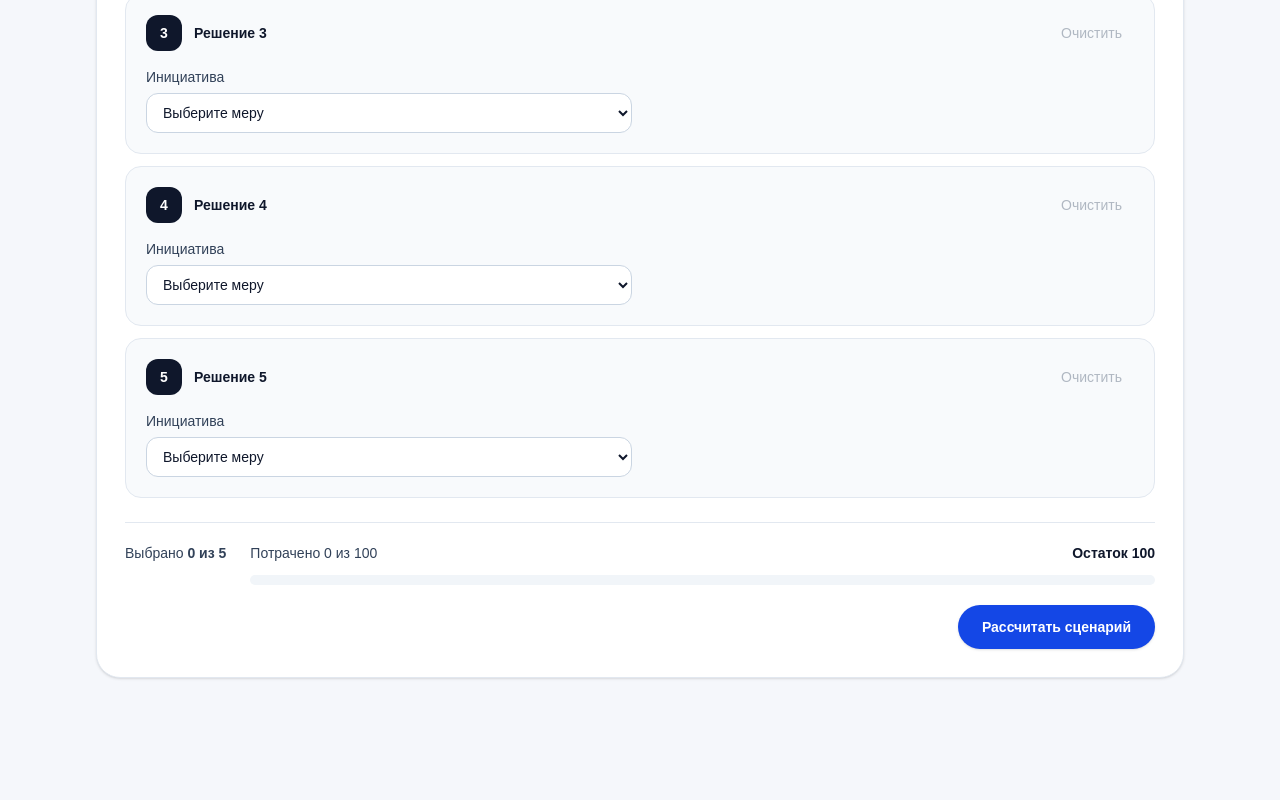
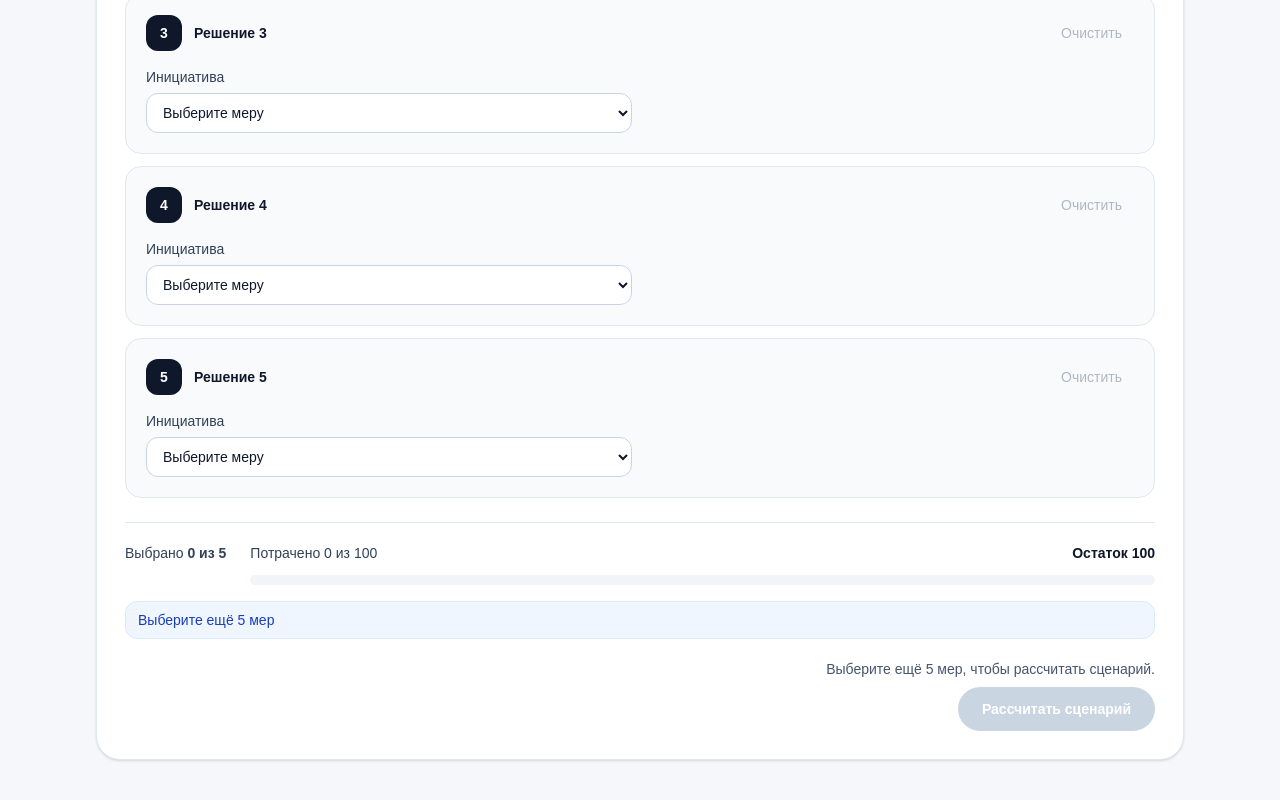
Before and after one commit to BAITC-Hacks/hack-ee17ec59-sts, a Next.js app: page / in a window 1280 px wide. Shown: the part 727-1527 px from the top of the page. Before the commit the page ends 1453 px from the top, so only its background shows below. Built offline with nearby package versions, Linux system fonts and the light colour scheme.

Commit message:
feat(scenario): отображение ошибок валидации и состояние кнопки расчёта

```diff
--- a/src/components/scenario/DecisionSlot.tsx
+++ b/src/components/scenario/DecisionSlot.tsx
@@ -1,7 +1,8 @@
 import { DISTRICTS, MEASURE_BY_ID, MEASURES } from "@/lib/simulation";
-import type { Category, DistrictId } from "@/lib/simulation";
+import type { Category, DistrictId, ValidationError } from "@/lib/simulation";
 import { CATEGORY_LABELS } from "@/lib/simulation/labels";
 import { MeasureDetails } from "./MeasureDetails";
+import { slotValidationMessage } from "./ValidationSummary";
 
 export type ScenarioSlot = {
   measureId?: string;
@@ -11,6 +12,7 @@ export type ScenarioSlot = {
 type DecisionSlotProps = {
   number: number;
   slot: ScenarioSlot;
+  errors: readonly ValidationError[];
   selectedElsewhere: ReadonlySet<string>;
   onChange: (slot: ScenarioSlot) => void;
   onClear: () => void;
@@ -18,11 +20,11 @@ type DecisionSlotProps = {
 
 const categories = Object.keys(CATEGORY_LABELS) as Category[];
 
-export function DecisionSlot({ number, slot, selectedElsewhere, onChange, onClear }: DecisionSlotProps) {
+export function DecisionSlot({ number, slot, errors, selectedElsewhere, onChange, onClear }: DecisionSlotProps) {
   const measure = slot.measureId ? MEASURE_BY_ID.get(slot.measureId) : undefined;
 
   return (
-    <article className="rounded-2xl border border-slate-200 bg-slate-50 p-4 sm:p-5">
+    <article className={`rounded-2xl border p-4 sm:p-5 ${errors.length > 0 ? "border-rose-300 bg-rose-50" : "border-slate-200 bg-slate-50"}`}>
       <div className="flex items-center justify-between gap-3">
         <div className="flex items-center gap-3">
           <span className="flex h-9 w-9 shrink-0 items-center justify-center rounded-xl bg-slate-900 text-sm font-semibold text-white">
@@ -91,6 +93,13 @@ export function DecisionSlot({ number, slot, selectedElsewhere, onChange, onClea
       </div>
 
       {measure && <MeasureDetails measure={measure} />}
+      {errors.length > 0 && (
+        <ul className="mt-3 space-y-1 text-sm font-medium text-rose-700">
+          {errors.map((error, index) => (
+            <li key={`${error.code}-${index}`}>{slotValidationMessage(error)}</li>
+          ))}
+        </ul>
+      )}
     </article>
   );
 }
--- a/src/components/scenario/ScenarioBuilder.tsx
+++ b/src/components/scenario/ScenarioBuilder.tsx
@@ -11,6 +11,7 @@ import type { ScenarioInput, SimulationResult, ValidationError } from "@/lib/sim
 import { BudgetMeter } from "./BudgetMeter";
 import { DecisionSlot } from "./DecisionSlot";
 import type { ScenarioSlot } from "./DecisionSlot";
+import { remainingMeasuresHint, ValidationSummary } from "./ValidationSummary";
 
 type ScenarioBuilderProps = {
   onSimulate: (result: SimulationResult) => void;
@@ -40,17 +41,27 @@ export function toScenarioInput(slots: readonly ScenarioSlot[]): ScenarioInput {
 
 export function ScenarioBuilder({ onSimulate, onErrors }: ScenarioBuilderProps) {
   const [slots, setSlots] = useState<ScenarioSlot[]>(emptySlots);
-  const [attempted, setAttempted] = useState(false);
   const input = useMemo(() => toScenarioInput(slots), [slots]);
   const validation = useMemo(() => validateScenario(input), [input]);
   const selectedCount = input.decisions.length;
-  const visibleErrors = validation.valid
-    ? []
-    : validation.errors.filter((error) => attempted || error.code !== "wrong-count");
+  const remainingCount = slots.length - selectedCount;
+  const visibleErrors = validation.valid ? [] : validation.errors.filter((error) => error.code !== "wrong-count");
+  const buttonHint = remainingCount > 0
+    ? `${remainingMeasuresHint(remainingCount)}${visibleErrors.length > 0 ? " и исправьте отмеченные ошибки" : ""}, чтобы рассчитать сценарий.`
+    : "Исправьте отмеченные ошибки, чтобы рассчитать сценарий.";
+
+  function errorsForSlot(slot: ScenarioSlot): ValidationError[] {
+    return visibleErrors.filter((error) => {
+      if (error.measureIds?.length) {
+        return Boolean(slot.measureId && error.measureIds.includes(slot.measureId))
+          && (!error.districtId || slot.districtId === error.districtId);
+      }
+      return Boolean(error.districtId && slot.districtId === error.districtId);
+    });
+  }
 
   function updateSlot(index: number, slot: ScenarioSlot) {
     setSlots((current) => current.map((item, itemIndex) => itemIndex === index ? slot : item));
-    setAttempted(false);
     onErrors([]);
   }
 
@@ -59,12 +70,10 @@ export function ScenarioBuilder({ onSimulate, onErrors }: ScenarioBuilderProps)
       const decision = REFERENCE_SCENARIO.decisions[index];
       return decision ? { ...decision } : {};
     }));
-    setAttempted(false);
     onErrors([]);
   }
 
   function calculate() {
-    setAttempted(true);
     const scenario = toScenarioInput(slots);
     const checked = validateScenario(scenario);
     if (!checked.valid) {
@@ -107,6 +116,7 @@ export function ScenarioBuilder({ onSimulate, onErrors }: ScenarioBuilderProps)
             key={index}
             number={index + 1}
             slot={slot}
+            errors={errorsForSlot(slot)}
             selectedElsewhere={new Set(slots.flatMap((item, itemIndex) =>
               itemIndex !== index && item.measureId ? [item.measureId] : [],
             ))}
@@ -121,19 +131,19 @@ export function ScenarioBuilder({ onSimulate, onErrors }: ScenarioBuilderProps)
           <p className="shrink-0 text-sm text-slate-700">Выбрано <strong>{selectedCount} из {slots.length}</strong></p>
           <BudgetMeter selectedMeasureIds={input.decisions.map((decision) => decision.measureId)} />
         </div>
-        {visibleErrors.length > 0 && (
-          <div className="mt-4 rounded-xl border border-rose-200 bg-rose-50 p-3 text-sm text-rose-800" role="alert">
-            <p className="font-semibold">Проверьте сценарий:</p>
-            <ul className="mt-1 list-disc space-y-1 pl-5">
-              {visibleErrors.map((error, index) => <li key={`${error.code}-${index}`}>{error.message}</li>)}
-            </ul>
-          </div>
-        )}
-        <div className="mt-5 flex justify-end">
+        <ValidationSummary errors={visibleErrors} remainingCount={remainingCount} valid={validation.valid} />
+        <div className="mt-5 flex flex-col items-start gap-2 sm:items-end">
+          {!validation.valid && (
+            <p id="calculate-hint" className="text-sm text-slate-600">
+              {buttonHint}
+            </p>
+          )}
           <button
             type="button"
             onClick={calculate}
-            className="rounded-full bg-blue-700 px-6 py-3 text-sm font-semibold text-white shadow-sm transition hover:bg-blue-800"
+            disabled={!validation.valid}
+            aria-describedby={!validation.valid ? "calculate-hint" : undefined}
+            className="rounded-full bg-blue-700 px-6 py-3 text-sm font-semibold text-white shadow-sm transition hover:bg-blue-800 disabled:cursor-not-allowed disabled:bg-slate-300 disabled:shadow-none"
           >
             Рассчитать сценарий
           </button>
--- /dev/null
+++ b/src/components/scenario/ValidationSummary.tsx
@@ -0,0 +1,67 @@
+import type { ValidationError, ValidationErrorCode } from "@/lib/simulation";
+import { CATEGORY_LABELS } from "@/lib/simulation/labels";
+
+type ValidationSummaryProps = {
+  errors: readonly ValidationError[];
+  remainingCount: number;
+  valid: boolean;
+};
+
+const SLOT_MESSAGES: Partial<Record<ValidationErrorCode, string>> = {
+  "duplicate-measure": "Эта мера уже выбрана в другом слоте.",
+  "district-required": "Выберите район для этой меры.",
+  "district-not-allowed": "Для городской меры район не нужен.",
+  incompatible: "Эта мера конфликтует с другой выбранной мерой.",
+  "unknown-measure": "Выбранная мера не найдена.",
+};
+
+const measureForms: Record<Intl.LDMLPluralRule, string> = {
+  zero: "мер",
+  one: "меру",
+  two: "меры",
+  few: "меры",
+  many: "мер",
+  other: "мер",
+};
+
+export function remainingMeasuresHint(count: number): string {
+  const form = measureForms[new Intl.PluralRules("ru").select(count)];
+  return `Выберите ещё ${count} ${form}`;
+}
+
+export function validationMessage(error: ValidationError): string {
+  if (error.code === "category-limit") {
+    const category = Object.keys(CATEGORY_LABELS).find((key) => error.message.includes(key));
+    if (category) {
+      return error.message.replace(category, CATEGORY_LABELS[category as keyof typeof CATEGORY_LABELS]);
+    }
+  }
+  return error.message;
+}
+
+export function slotValidationMessage(error: ValidationError): string {
+  return SLOT_MESSAGES[error.code] ?? validationMessage(error);
+}
+
+export function ValidationSummary({ errors, remainingCount, valid }: ValidationSummaryProps) {
+  return (
+    <div className="mt-4 space-y-3" aria-live="polite">
+      {remainingCount > 0 && (
+        <p className="rounded-xl border border-blue-100 bg-blue-50 px-3 py-2 text-sm text-blue-800">
+          {remainingMeasuresHint(remainingCount)}
+        </p>
+      )}
+      {errors.length > 0 && (
+        <div className="rounded-xl border border-rose-200 bg-rose-50 p-3 text-sm text-rose-800" role="alert">
+          <p className="font-semibold">Проверьте сценарий:</p>
+          <ul className="mt-1 list-disc space-y-1 pl-5">
+            {errors.map((error, index) => (
+              <li key={`${error.code}-${index}`}>{validationMessage(error)}</li>
+            ))}
+          </ul>
+        </div>
+      )}
+      {valid && <p className="text-sm font-medium text-emerald-700">Сценарий готов к расчёту.</p>}
+    </div>
+  );
+}
```
